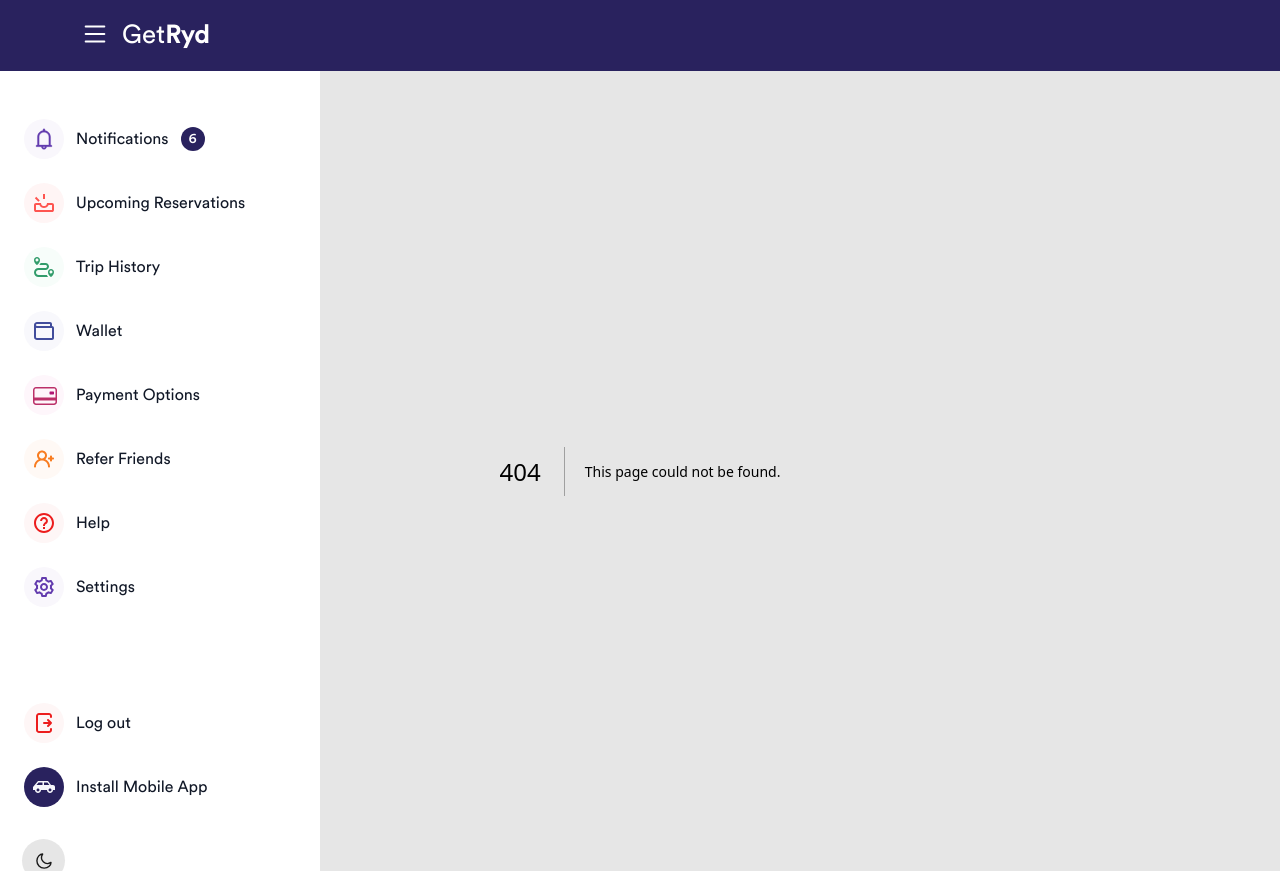
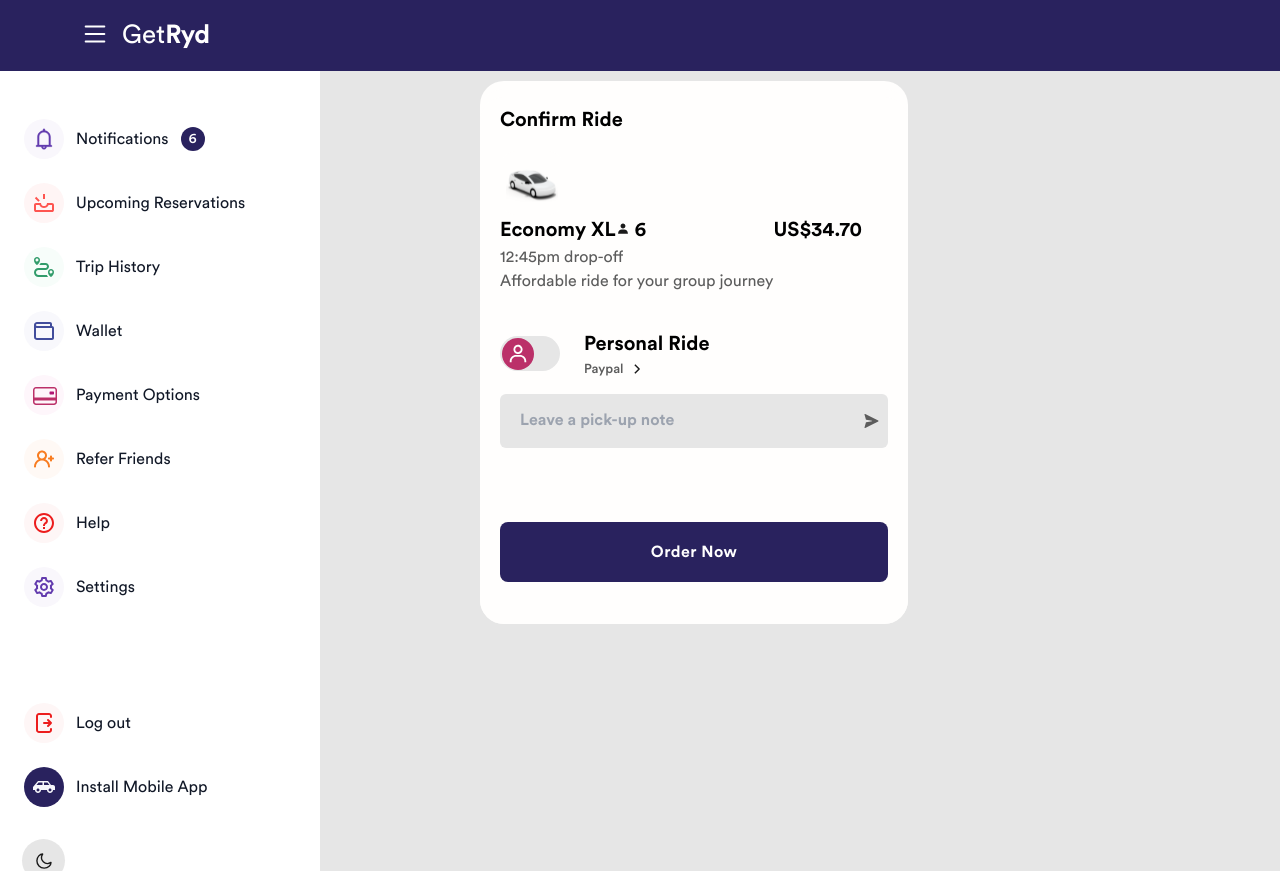
Before and after one commit to shohan-ch/ride-sharing-platform, a Next.js app: page /request_ride/confirm_ride in a window 1280 px wide. Before the commit this address had no page. Built offline with nearby package versions, Linux system fonts and the light colour scheme.

Commit message:
Created page confirm ride

```diff
--- a/src/components/RequestRide/ChooseVehicle/ChooseVehicleView.jsx
+++ b/src/components/RequestRide/ChooseVehicle/ChooseVehicleView.jsx
@@ -3,6 +3,7 @@ import IconSvg from "@/icons/IconSvg";
 import Link from "next/link";
 import PersonalRide from "./PersonalRide";
 import InputFieldWithIcon from "@/components/Forms/InputFieldWithIcon";
+import Button from "@/components/Utils/Button/Button";
 
 const ChooseVehicleView = () => {
   return (
@@ -13,12 +14,12 @@ const ChooseVehicleView = () => {
             <div className="relative pt-2 lg:rounded-t-3xl">
               <div className="h-[300px] overflow-hidden sm:hidden lg:h-[150px] xl:h-[250px] 2xl:h-[200px] 3xl:h-[400px]">
                 <img
-                  src="./assets/images/icons/Frame 87.png"
+                  src="/assets/images/request_ride/map/Frame 87.png"
                   className="w-full dark:hidden lg:rounded-t-3xl"
                   alt=""
                 />
                 <img
-                  src="./assets/images/icons/Group 201.png"
+                  src="/assets/images/request_ride/map/Group 201.png"
                   className="hidden w-full dark:block lg:rounded-t-3xl"
                   alt=""
                 />
@@ -78,9 +79,10 @@ const ChooseVehicleView = () => {
               </div>
             </div>
           </div>
+
           <div className="mt-4">
             <button
-              onclick="location.href='./confirm_ride.html'"
+              onClick="location.href='./confirm_ride.html'"
               className="rounded-5 shadow-one dark:shadow-dark absolute bottom-0 left-0 right-0 mx-5 mb-4 flex items-center justify-center rounded-md border-2 border-transparent bg-primary-500 py-4 text-base font-semibold text-white hover:bg-primary-hover hover:text-white focus:border-blue-500 focus:ring-blue-500 disabled:cursor-default disabled:opacity-70 dark:bg-primary dark:hover:bg-primary-500 2xs:fixed 2xs:bottom-[8px] 2xs:left-0 2xs:right-0"
             >
               Order Now
--- /dev/null
+++ b/src/components/RequestRide/ConfirmRide/ConfirmRIdeView.jsx
@@ -0,0 +1,77 @@
+import InputFieldWithIcon from "@/components/Forms/InputFieldWithIcon";
+import Button from "@/components/Utils/Button/Button";
+import Link from "next/link";
+import PersonalRide from "../ChooseVehicle/PersonalRide";
+import VehicleInfo from "./VehicleInfo";
+const ConfirmRideView = () => {
+  return (
+    <>
+      <section className="sec items-center justify-center md:block md:h-full md:w-full lg:flex lg:justify-start lg:rounded-3xl lg:pl-[480px] lg:pt-[10px] 2xs:block 2xs:h-full 2xs:w-full">
+        <div className="wrapper relative h-full bg-bg-color dark:bg-dark-2 sm:dark:border-0 lg:w-[428px] lg:rounded-3xl lg:dark:border 2xl:min-h-[85vh] 3xl:min-h-[88vh] 2xs:w-auto 2xs:pb-10 2xs:dark:border-0">
+          <div className="">
+            <div className=":-t-3xl relative sm:hidden">
+              <div className="h-[300px] overflow-hidden lg:h-[150px] xl:h-[250px] 2xl:h-[200px] 3xl:h-[400px]">
+                <img
+                  src="/assets/images/request_ride/map/Frame 87.png"
+                  className="w-fuln lg:roulded-t-3xl dark:hidden"
+                  alt=""
+                />
+                <img
+                  src="/assets/images/request_ride/map/Group 201.png"
+                  className="dark:bdden hidden w-full lg:rounded-t-3xl"
+                  alt=""
+                />
+              </div>
+              <Link
+                href="/request_ride/location"
+                className="absolute top-[30px] left-5 z-50 sm:hidden"
+              >
+                <img src="/assets/icons/back.svg" alt="svg_icon" />
+              </Link>
+            </div>
+            <div className="relative -mt-5 bg-bg-color py-2 dark:bg-dark-bg sm:mt-2 lg:rounded-3xl">
+              <div className="h-full overflow-y-auto overflow-x-hidden rounded-3xl lg:h-[150px] xl:h-[250px] 2xl:h-[140px] 3xl:h-full">
+                <div className="relative mb-5 flex items-center justify-between bg-bg-color py-2 px-5 dark:bg-[#2C2C35]">
+                  <div>
+                    <div className="sm:hidden">
+                      <div className="mx-auto h-[4px]  w-[70px] rounded-lg bg-[#F0F0F0] text-center"></div>
+                      <p className="mt-2 text-center text-[12px] text-gray-light dark:text-gray-2">
+                        Almost There!
+                      </p>
+                    </div>
+                    <h2 className="mb-4 hidden font-bold dark:text-white sm:block md:text-[16px] lg:text-[20px] 2xs:text-[14px]">
+                      Confirm Ride
+                    </h2>
+                    {/* Single Vehicle  */}
+                    <VehicleInfo />
+                  </div>
+                </div>
+              </div>
+              <div className="3xl rl bg-bg-coeor py-2lative px-5 py-2 dark:bg-dark-2">
+                <PersonalRide />
+                {/* Input Setion  Start*/}
+                <div className="mb-40">
+                  <InputFieldWithIcon
+                    placeholder="Leave a pick-up note"
+                    className="!bg-gray-2 !pl-5"
+                    rightIconName="messengerGray"
+                  />
+                </div>
+
+                {/* Input Section End  */}
+
+                <div className="absolute left-0 right-0 mx-5 md:bottom-0 lg:absolute lg:bottom-[22px] 2xs:fixed 2xs:bottom-[8px] 2xs:left-0 2xs:right-0">
+                  <Button color="blue" handler={() => console.log(123)}>
+                    Order Now
+                  </Button>
+                </div>
+              </div>
+            </div>
+          </div>
+        </div>
+      </section>
+    </>
+  );
+};
+
+export default ConfirmRideView;
--- /dev/null
+++ b/src/components/RequestRide/ConfirmRide/VehicleInfo.jsx
@@ -0,0 +1,35 @@
+import IconSvg from "@/icons/IconSvg";
+
+const VehicleInfo = () => {
+  return (
+    <>
+      <div className="w-full">
+        <div>
+          <img src="/assets/images/request_ride/vehicles/car.svg" alt="" />
+        </div>
+        <div className="flex w-full justify-between dark:text-white">
+          <div>
+            <h2 className="font-bold md:text-[16px] lg:text-[20px] 2xs:text-[14px]">
+              Economy XL
+              <span className="inline-block">
+                <IconSvg name={"avatarBlack"} />
+              </span>{" "}
+              6
+            </h2>
+            <p className="text-[#5C5C5C] dark:text-gray-1">12:45pm drop-off</p>
+            <p className="text-[#5C5C5C] dark:text-gray-1">
+              Affordable ride for your group journey
+            </p>
+          </div>
+          <div>
+            <h2 className="font-bold dark:text-white md:text-[16px] lg:text-[20px] 2xs:text-[14px]">
+              US$34.70
+            </h2>
+          </div>
+        </div>
+      </div>
+    </>
+  );
+};
+
+export default VehicleInfo;
--- /dev/null
+++ b/src/pages/request_ride/confirm_ride.js
@@ -0,0 +1,11 @@
+import ConfirmRideView from "@/components/RequestRide/ConfirmRide/ConfirmRIdeView";
+
+const ConfirmRidePage = () => {
+  return (
+    <>
+      <ConfirmRideView />
+    </>
+  );
+};
+
+export default ConfirmRidePage;
```
Also changed, not shown: public/assets/images/request_ride/map/Frame 87.png (added), public/assets/images/request_ride/map/Group 201.png (added).
